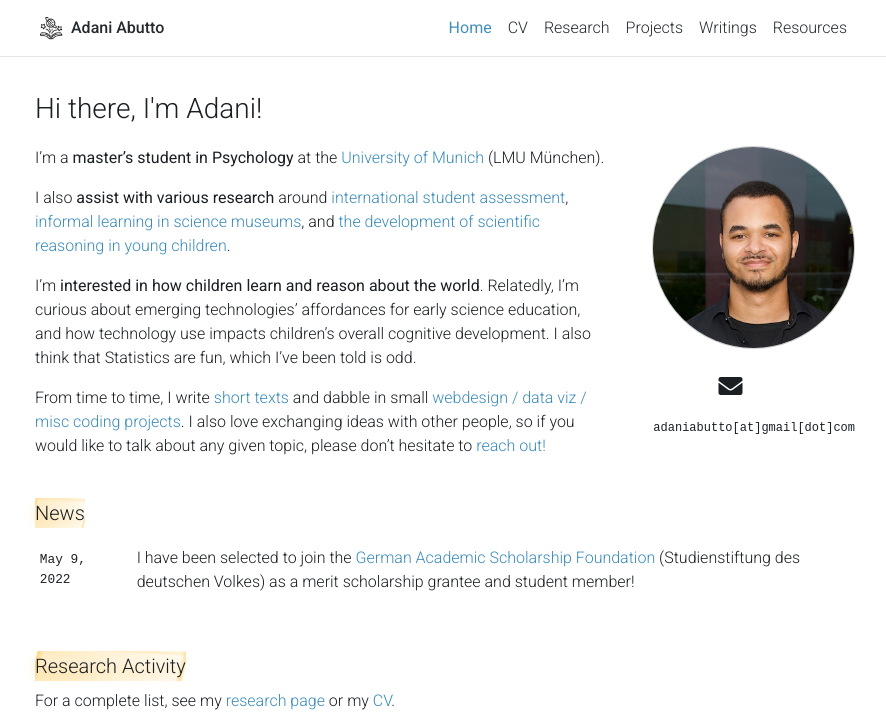
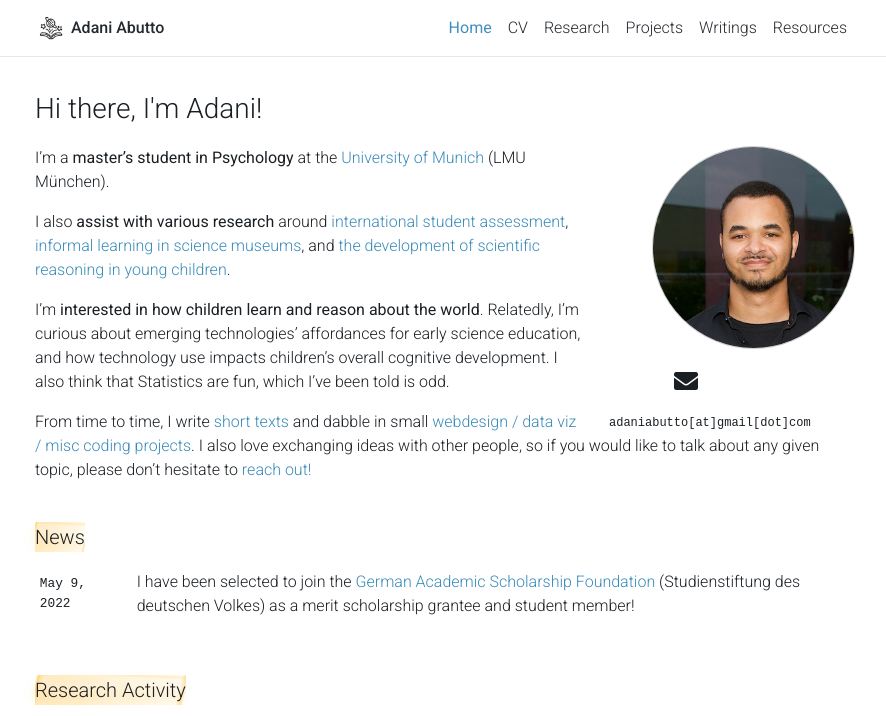
Before and after one commit to pindi-krishna/pindi-krishna.github.io, a Jekyll site: the page built from _pages/home.md, in a window 1280 px wide and 1071 px high. Shown: the top 716 px of the window, without its empty margins (195-1081 px from the left). Built offline with Jekyll 4.4.1, drawn with Linux system fonts in a browser that asks for light colours; full-size pictures stand in for the smaller copies a plugin makes; comment, search, counter and statistics services are not loaded; a style sheet for code colours, icons or effects is not loaded.

Commit message:
Update _base.scss

```diff
--- a/_sass/_base.scss
+++ b/_sass/_base.scss
@@ -179,14 +179,12 @@
 .profile {
   margin-left: 25px;
   width: 100%;
-
   .address {
     margin-bottom: 20px;
     margin-left: 20px;
     margin-top: 5px;
     font-family: monospace;
     font-size: 0.75rem !important;
-    float: right;
     text-align: center;
     p {
       display: block;
@@ -196,14 +194,11 @@
 }
 
 @media (min-width: 576px) {
-  .profile.float-right {
-    margin: auto;
-  }
   .profile {
     width: 30%;
-    margin: auto;
     .address {
       display: inline-block;
+      margin: auto;
       p, .fa, .fas, .ai, .btn {
         width: 20%;
       }
```
